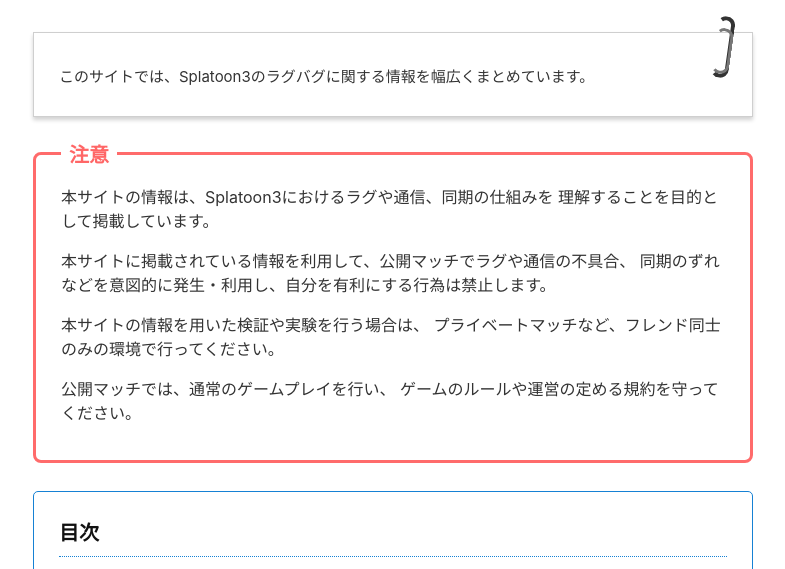
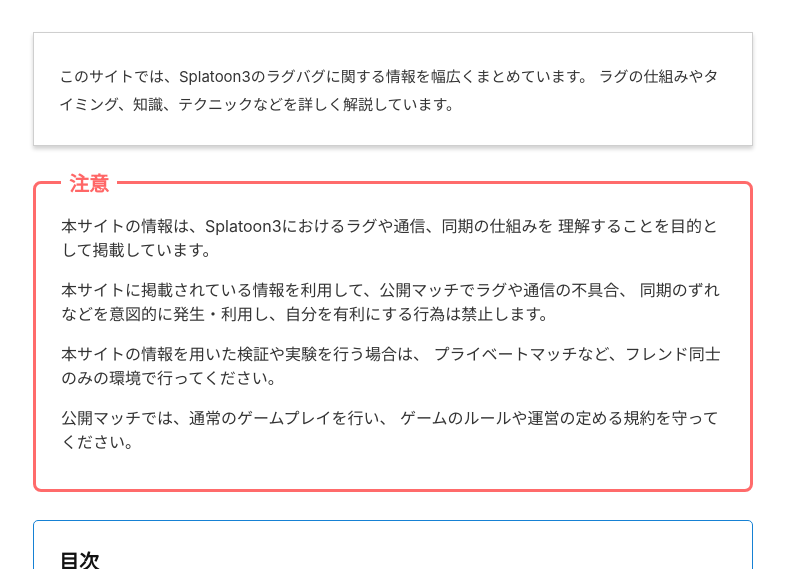
Before and after one commit to Tsuki0209/SplatoonLagWebsite, a plain HTML site: page src/index.html in a window 1280 px wide. Shown: the part 195-764 px from the top of the page, without its empty margins (247-1032 px from the left). Drawn offline with Linux system fonts and the light colour scheme.

Commit message:
UI変更

```diff
--- a/src/index.html
+++ b/src/index.html
@@ -64,6 +64,7 @@
 
     <p>
         このサイトでは、Splatoon3のラグバグに関する情報を幅広くまとめています。
+        ラグの仕組みやタイミング、知識、テクニックなどを詳しく解説しています。
     </p>
 
 </section>
--- a/src/style.css
+++ b/src/style.css
@@ -218,53 +218,6 @@
 
 
 
-/* ========================================
-   クリップ
-======================================== */
-
-.paper-clip {
-
-    position: absolute;
-
-    top: -17px;
-    right: 20px;
-
-    width: 18px;
-    height: 62px;
-
-    border: 4px solid #333333;
-
-    border-left-color: transparent;
-
-    border-radius: 12px;
-
-    transform: rotate(8deg);
-
-    z-index: 5;
-}
-
-
-
-/* クリップ内側 */
-
-.paper-clip::after {
-
-    content: "";
-
-    position: absolute;
-
-    top: 8px;
-    left: -4px;
-
-    width: 12px;
-    height: 40px;
-
-    border: 3px solid #777777;
-
-    border-left-color: transparent;
-
-    border-radius: 10px;
-}
 
 
 
```
